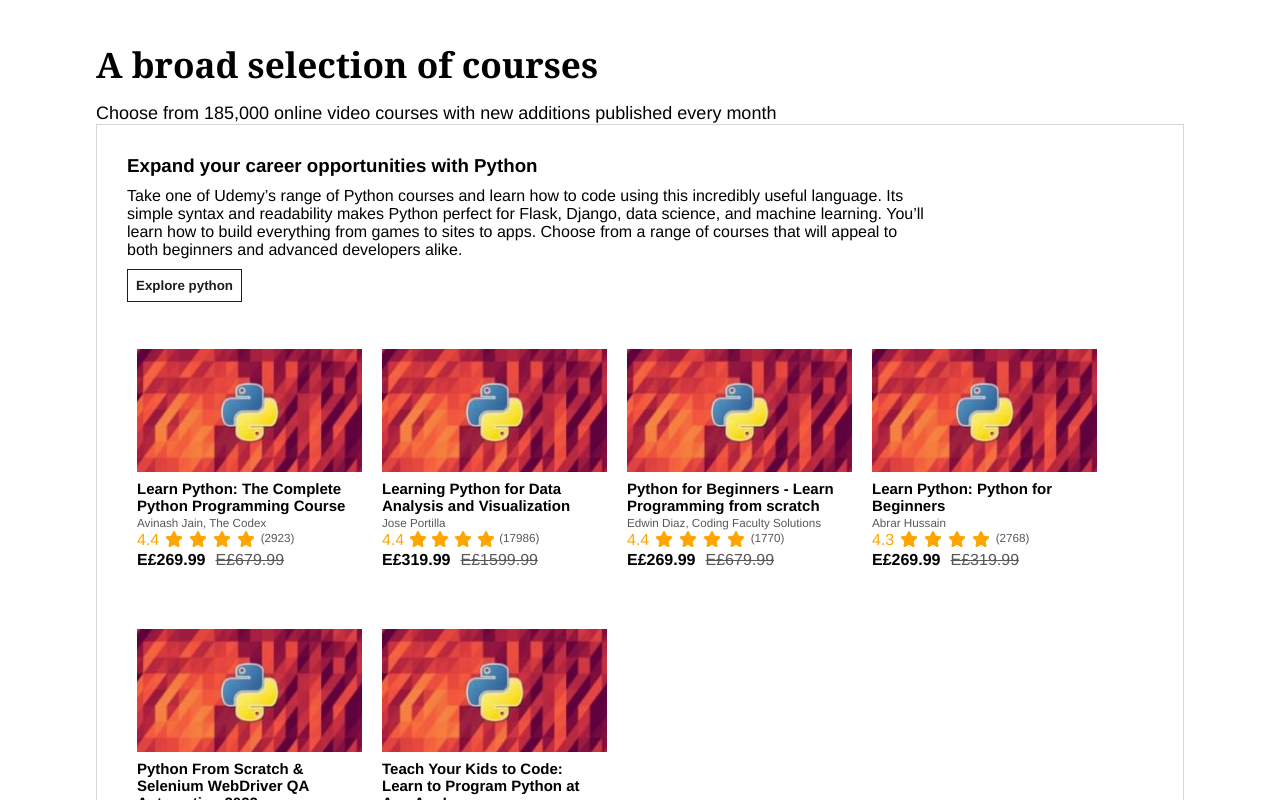
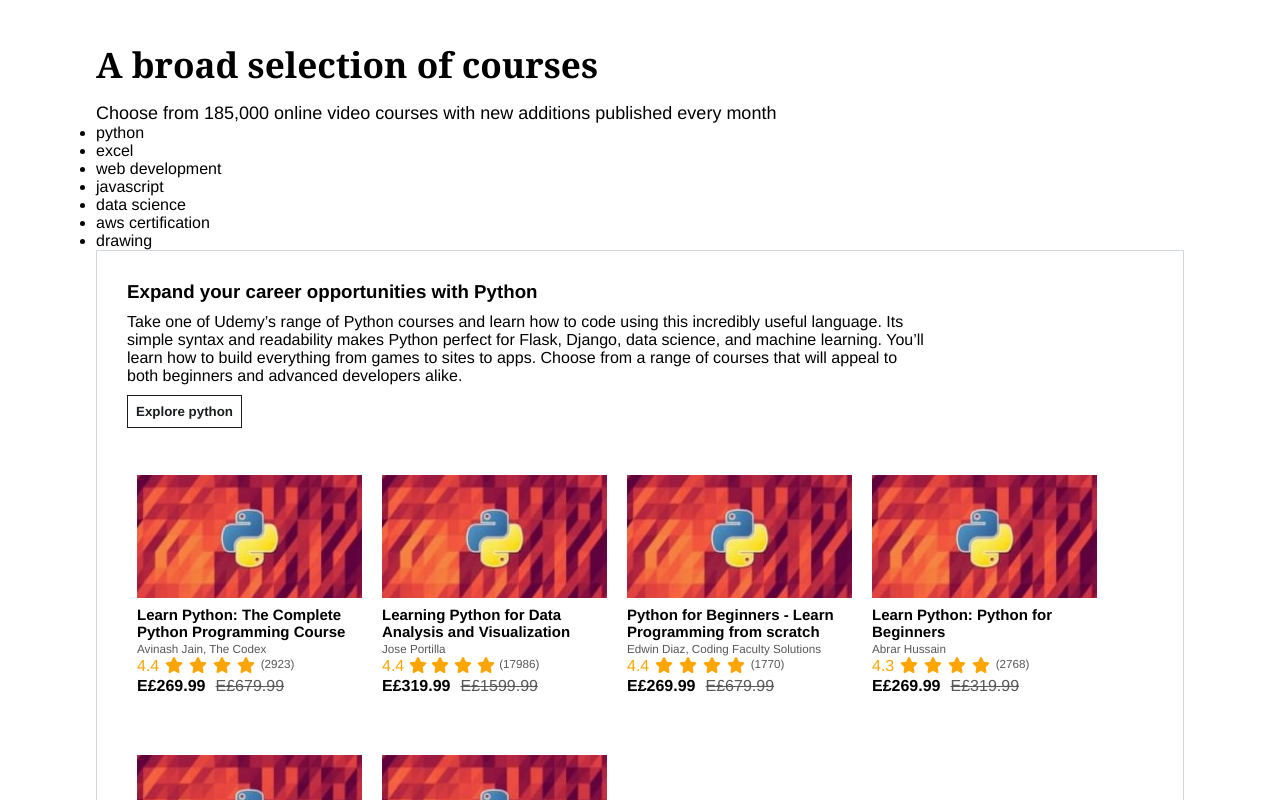
Before and after one commit to Ibrahim-Soltan/UdemyReact, a React (Create React App) app: page / in a window 1280 px wide. Shown: the top 800 px of the page. Built offline with nearby package versions, Linux system fonts and the light colour scheme.

Commit message:
feat: Creating CategoryList Component.

```diff
--- a/src/App.js
+++ b/src/App.js
@@ -1,7 +1,7 @@
 import './App.css';
-import {courses, messages, descs} from "./coursesDB.js"
+import {courses, messages, descs, categories} from "./coursesDB.js"
 import Category from './components/Category';
-
+import CategoryList from './components/CategoryList';
 function App() {
   console.log(messages["python"]);
   return (
@@ -13,6 +13,7 @@
               Choose from 185,000 online video courses with new additions published
               every month
           </p>
+          <CategoryList categories = {categories}></CategoryList>
           <Category courses = {courses["python"]} categoryName={"python"} message={messages["python"]} desc = {descs["python"]}></Category>
         </section>
       </main>
--- /dev/null
+++ b/src/components/CategoryList.js
@@ -0,0 +1,11 @@
+import React from 'react'
+
+function CategoryList(props) {
+  return (
+    <ul>{props.categories.map((categoryName,index)=>{
+        return <li key = {categoryName} className={index===0?"acitveCat":"IncativeCat"}>{categoryName}</li>
+    })}</ul>
+  )
+}
+
+export default CategoryList
--- a/src/coursesDB.js
+++ b/src/coursesDB.js
@@ -414,4 +414,7 @@
 	"aws certification":"Prep for your AWS certification with an AWS course on Udemy. Learn the fundamentals of AWS such as working with a serverless platform, the various frameworks, security and more. With these courses, you’ll build the valuable skills you need to implement cloud initiatives — and open up new career opportunities. If you want to become an AWS developer, we’ve got the course for you.",
 	"drawing":"Want to start drawing for fun or take your craft to the next level? Explore our online drawing classes and learn pencil drawing, figure drawing, cartoon drawing, character drawing for cartoons and anime, illustration, sketching, shading and more. Take an overview course on the fundamentals of drawing or zero in on an area you’d like to improve with a specialized course. We’ve got tons of options to get — and keep — you going."
 };
-export {courses, messages, descs};
+
+
+const categories = ["python","excel","web development","javascript","data science","aws certification","drawing"]
+export {courses, messages, descs,categories};
```
